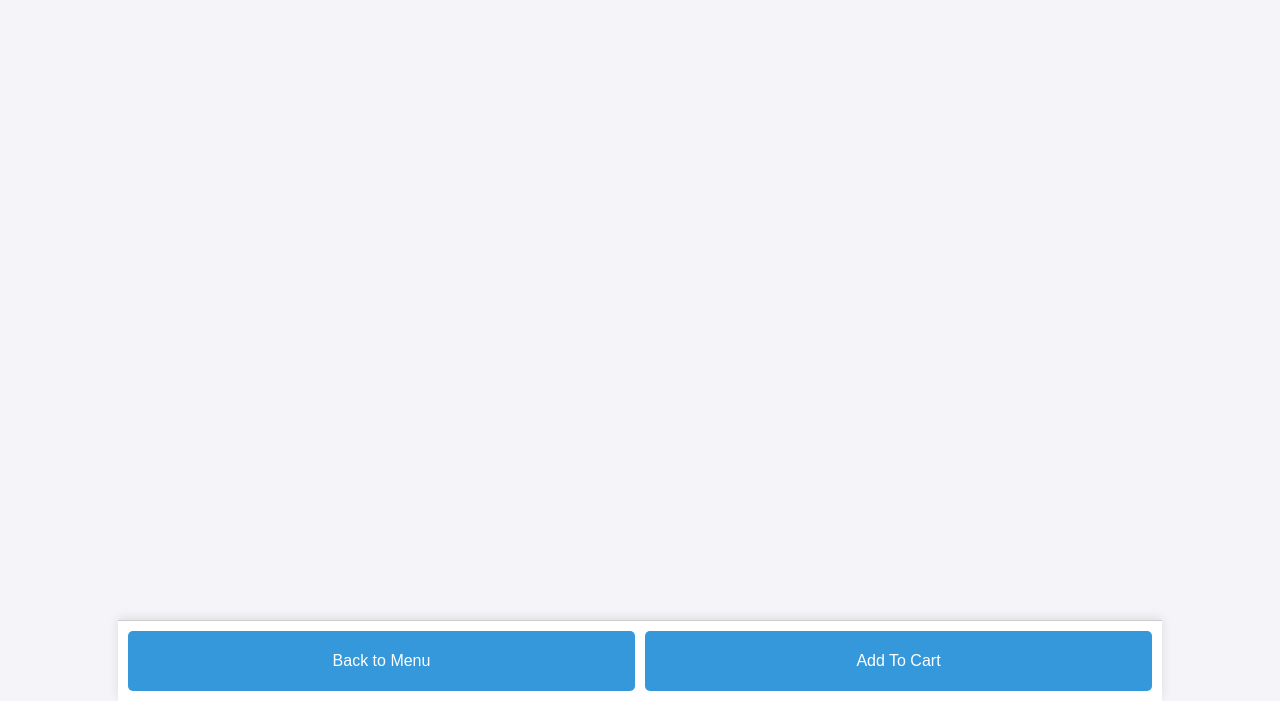
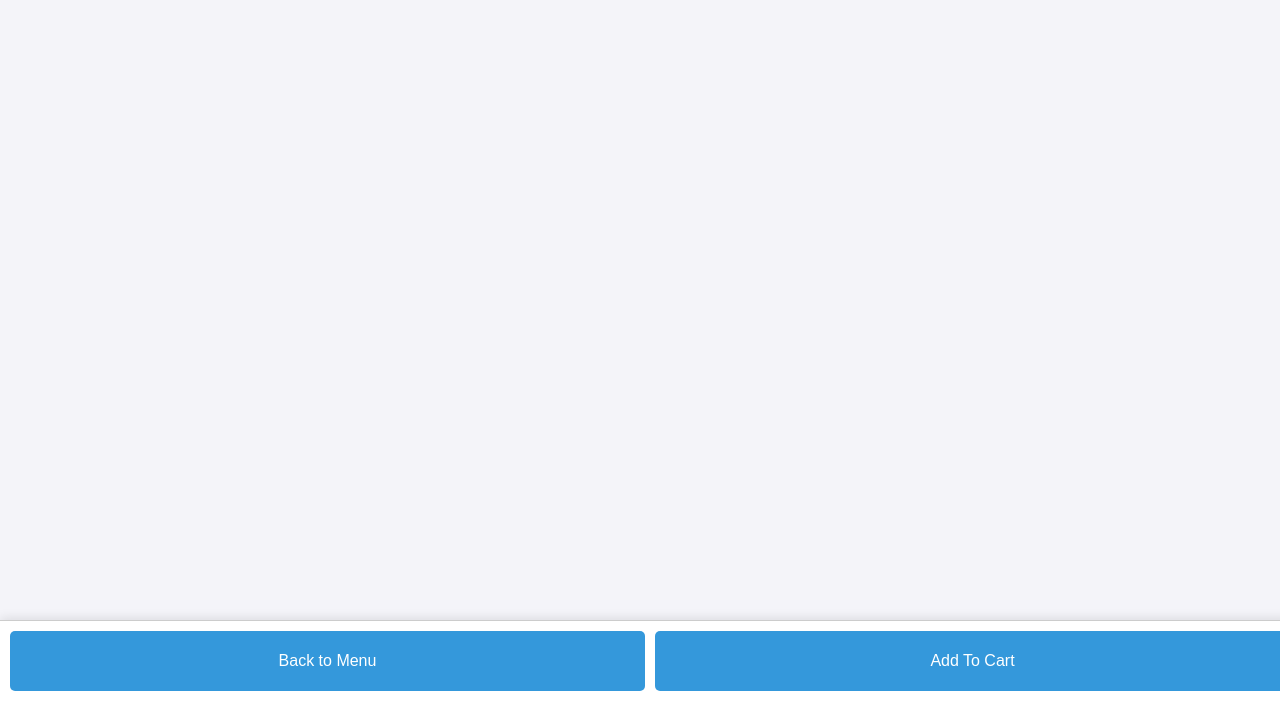
Before and after one commit to dk1604/AnnapurnaOrderManagement, a Flask app: template src/templates/index.html in a window 1280 px wide. Shown: the part 99-800 px from the top of the page. Run offline with Flask 3, Linux system fonts and the light colour scheme; the template is opened without the code that fills it, so the values that code supplies are empty; parts of the project's set-up code (start-up, migrations or seed data) failed here and were passed over.

Commit message:
Update index.html

```diff
--- a/src/templates/index.html
+++ b/src/templates/index.html
@@ -28,6 +28,7 @@ table {
     border-collapse: collapse;
     max-width: 100%;
     margin-bottom: 80px; /* Prevent content from hiding behind fixed grid */
+    flex-grow: 1; /* Ensures the table takes up the available space */
 }
 
 td {
@@ -98,9 +99,8 @@ td {
 .fixed-grid {
     position: fixed;
     bottom: 0;
-    left: 50%;
-    width: 80%;
-    transform: translateX(-50%);
+    left: 0;
+    width: 100%; /* Ensures it spans the entire width */
     height: 60px;
     display: grid;
     grid-template-columns: 1fr 1fr;
@@ -211,7 +211,6 @@ td {
         gap: 10px;
     }
 }
-
     </style>
 </head>
 <body>
```
